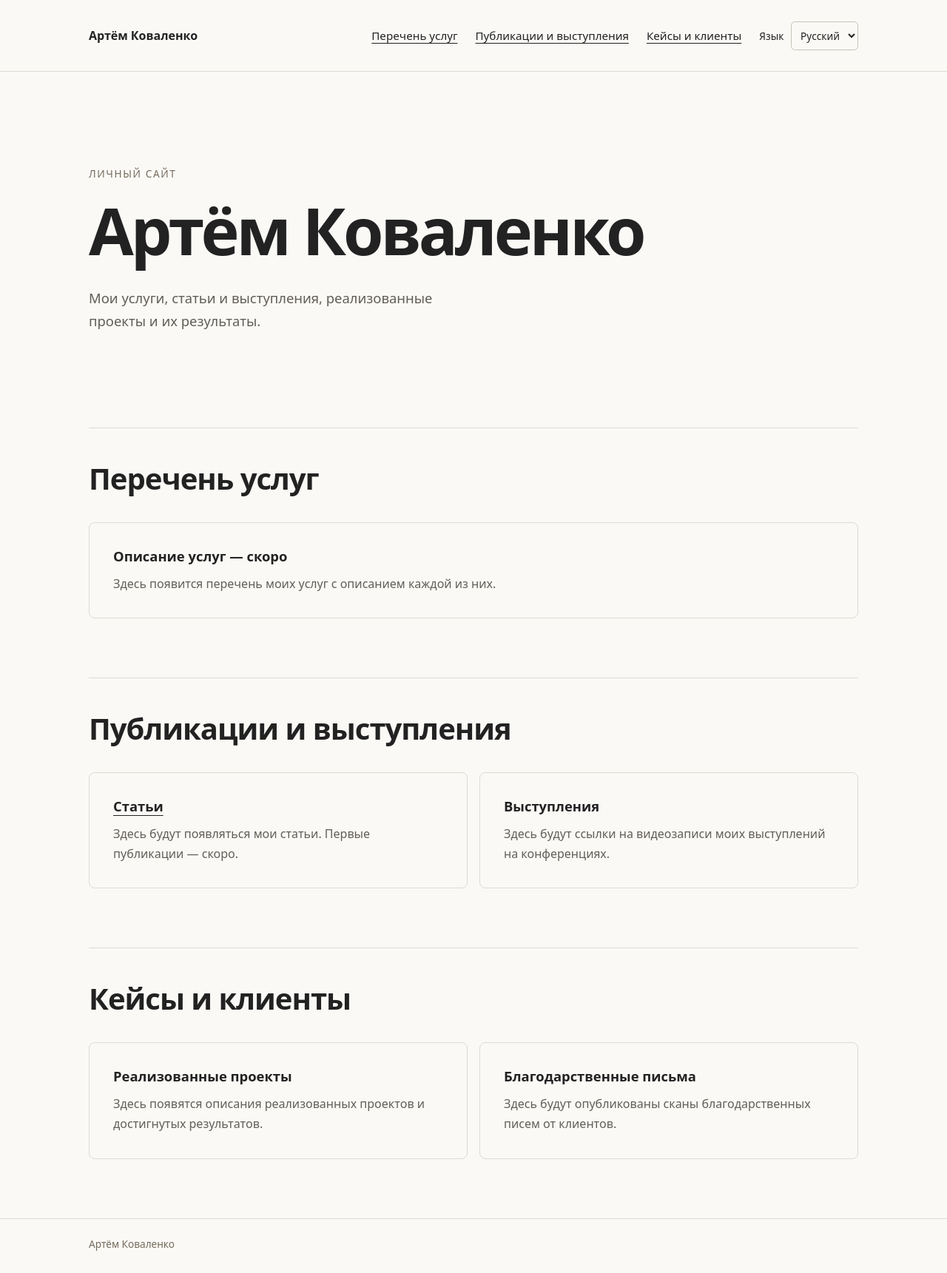
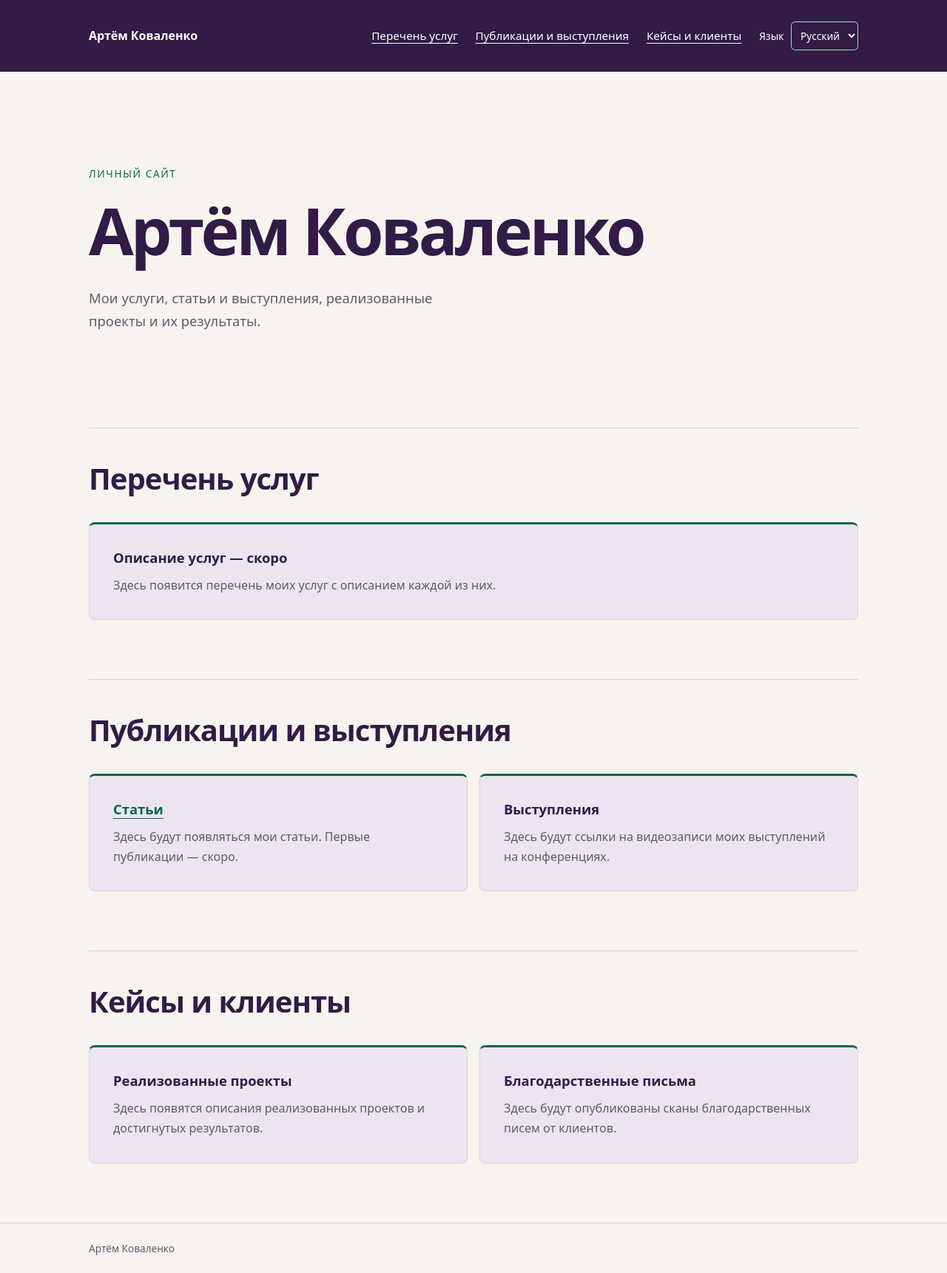
Before and after one commit to artemkovalenko1991/artemkovalenko1991.github.io, a Jekyll site: the page index.html, which Jekyll copies as it is, in a window 1280 px wide. Shown: the whole page at 74% size. Built offline with Jekyll 4.4.1, drawn with Linux system fonts in a browser that asks for light colours.

Commit message:
Apply approved purple and emerald brand palette

```diff
--- a/index.html
+++ b/index.html
@@ -6,33 +6,42 @@
     <meta name="description" content="Личный сайт Артёма Коваленко. Услуги, публикации и выступления, кейсы и клиенты.">
     <title>Артём Коваленко — личный сайт</title>
     <style>
-      :root { color-scheme: light; font-family: system-ui, sans-serif; background: #faf9f6; color: #222; }
+      :root { color-scheme: light; font-family: system-ui, sans-serif; background: #F7F4EF; color: #321B46; }
       * { box-sizing: border-box; }
       body { margin: 0; min-height: 100vh; min-height: 100svh; }
       a { color: inherit; text-underline-offset: .25em; }
-      a:focus-visible, select:focus-visible { outline: 3px solid #775b35; outline-offset: 5px; }
+      a:focus-visible, select:focus-visible { outline: 3px solid #07664F; outline-offset: 5px; }
       .container { width: min(100% - 3rem, 1040px); margin-inline: auto; }
-      header { border-bottom: 1px solid #dedbd4; }
+      header { border-bottom: 1px solid #D9D2DD; }
       .header-inner { min-height: 96px; display: flex; align-items: center; justify-content: space-between; gap: 1.5rem; flex-wrap: wrap; padding-block: 1.25rem; }
       .brand { font-weight: 650; text-decoration: none; }
       nav { display: flex; align-items: center; gap: 1rem 1.5rem; flex-wrap: wrap; }
       nav a { font-size: .95rem; }
       .language { display: flex; align-items: center; gap: .6rem; font-size: .85rem; }
-      select { padding: .5rem; border: 1px solid #c8c3b9; border-radius: .35rem; color: inherit; background: transparent; font: inherit; }
+      select { padding: .5rem; border: 1px solid #625A69; border-radius: .35rem; color: inherit; background: transparent; font: inherit; }
       .intro { padding-block: clamp(4rem, 10vw, 8rem); }
-      .eyebrow { margin: 0 0 1.25rem; color: #756b5c; font-size: .85rem; letter-spacing: .12em; text-transform: uppercase; }
+      .eyebrow { margin: 0 0 1.25rem; color: #625A69; font-size: .85rem; letter-spacing: .12em; text-transform: uppercase; }
       h1 { max-width: 900px; margin: 0; font-size: clamp(2.6rem, 7vw, 5.5rem); line-height: 1.08; font-weight: 600; letter-spacing: -.045em; }
-      .intro p:last-child { max-width: 34rem; margin: 1.75rem 0 0; color: #625e57; font-size: 1.15rem; line-height: 1.7; }
+      .intro p:last-child { max-width: 34rem; margin: 1.75rem 0 0; color: #625A69; font-size: 1.15rem; line-height: 1.7; }
       section { scroll-margin-top: 2rem; }
-      .content-section { padding-block: 2.5rem 5rem; border-top: 1px solid #dedbd4; }
+      .content-section { padding-block: 2.5rem 5rem; border-top: 1px solid #D9D2DD; }
       h2 { margin: 0 0 2rem; font-size: clamp(1.75rem, 4vw, 2.5rem); font-weight: 550; letter-spacing: -.025em; }
       .content-grid { display: grid; grid-template-columns: repeat(2, minmax(0, 1fr)); gap: 1rem; }
-      .empty-state { padding: 2rem; border: 1px solid #dedbd4; border-radius: .5rem; }
+      .empty-state { padding: 2rem; border: 1px solid #D9D2DD; border-radius: .5rem; }
       .empty-state h3 { margin: 0 0 .75rem; font-size: 1.15rem; font-weight: 550; }
-      .empty-state p { margin: 0; color: #625e57; line-height: 1.7; max-width: 38rem; }
-      footer { padding-block: 1.5rem; border-top: 1px solid #dedbd4; color: #756b5c; font-size: .85rem; }
+      .empty-state p { margin: 0; color: #625A69; line-height: 1.7; max-width: 38rem; }
+      footer { padding-block: 1.5rem; border-top: 1px solid #D9D2DD; color: #625A69; font-size: .85rem; }
       @media (max-width: 900px) { nav { width: 100%; } .language { margin-left: auto; } }
       @media (max-width: 600px) { .container { width: min(100% - 2rem, 1040px); } nav { gap: 1rem; width: 100%; justify-content: space-between; } .language { gap: .4rem; margin-left: 0; } .content-grid { grid-template-columns: 1fr; } .empty-state { padding: 1.5rem; } }
+      header { background: #321B46; color: #FFFFFF; border-bottom-color: #321B46; }
+      header a:hover { color: #9FDEC1; }
+      header select { border-color: #9FDEC1; background: #321B46; color: #FFFFFF; }
+      header a:focus-visible, header select:focus-visible { outline-color: #9FDEC1; }
+      .eyebrow { color: #07664F; }
+      .empty-state { background: #ECE5F1; border-top: 3px solid #07664F; }
+      main a { color: #07664F; }
+      main a:hover { color: #321B46; }
+      ::selection { background: #9FDEC1; color: #321B46; }
     </style>
   </head>
   <body>
```
Also changed, not shown: assets/publications.css (+11 -1 lines).
